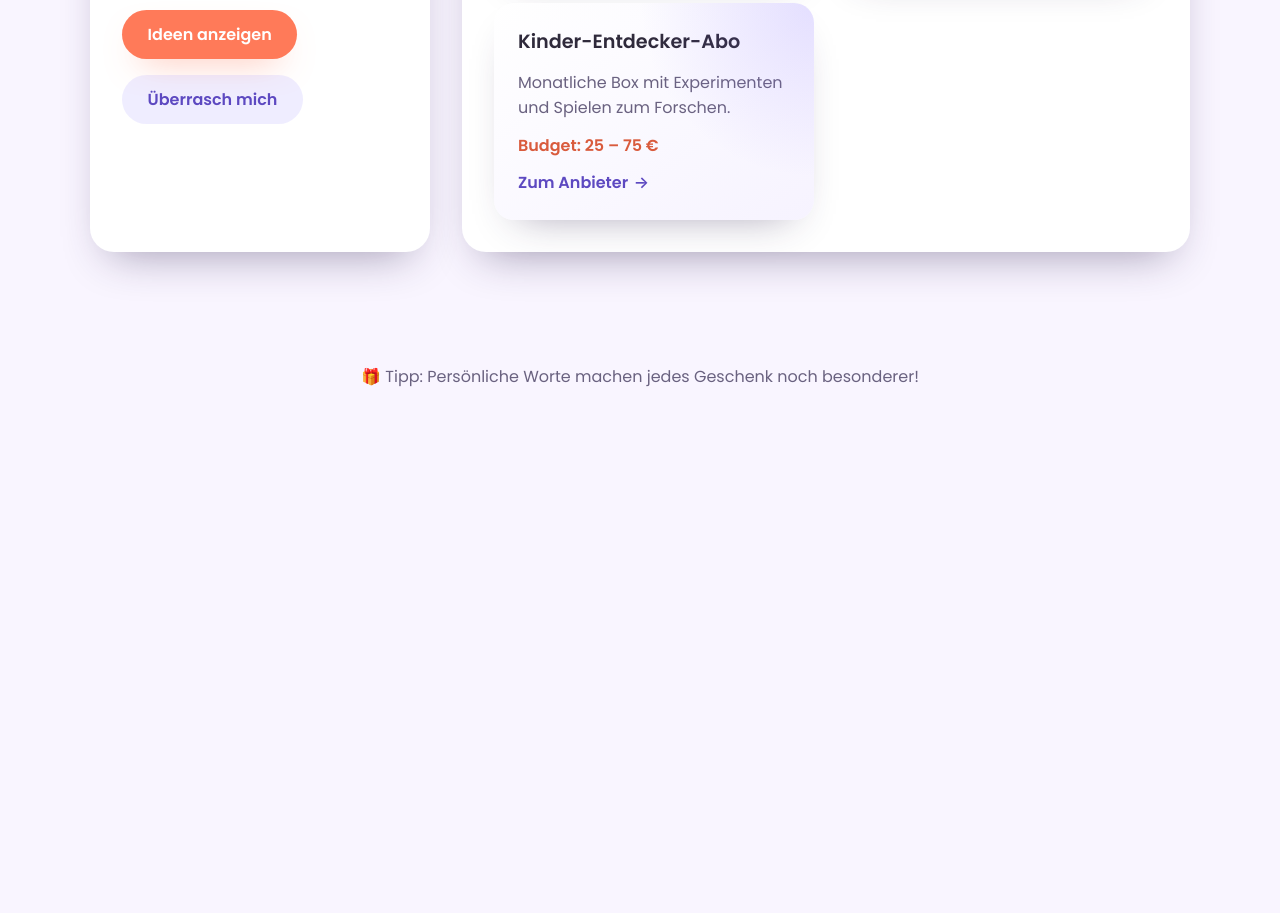
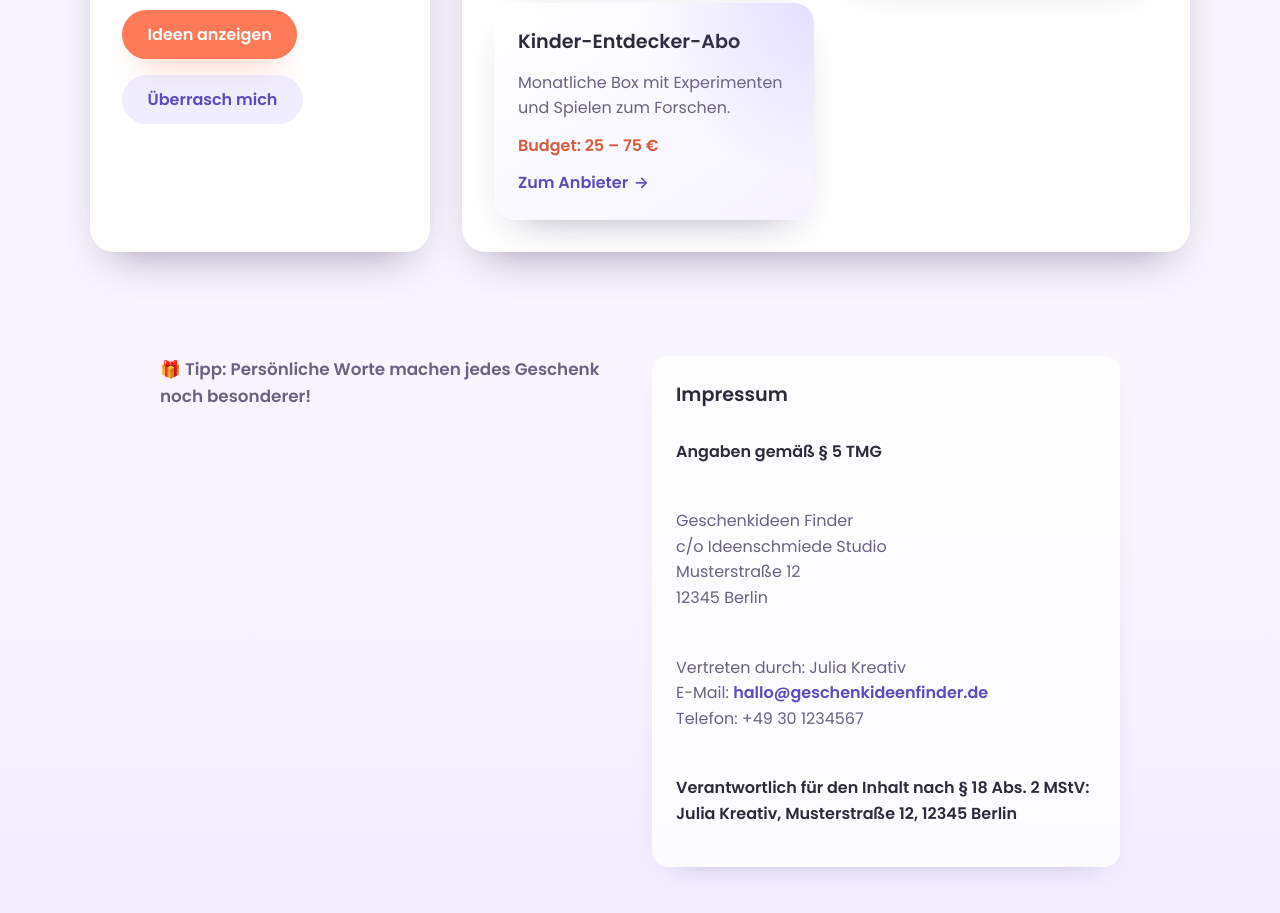
Before and after one commit to Stefannann/Geschenkideenseite-, a plain HTML site: page index.html in a window 1280 px wide. Shown: the part 809-1722 px from the top of the page. Before the commit the page ends 1247 px from the top, so only its background shows below. Drawn offline with Linux system fonts and the light colour scheme.

Commit message:
Add imprint section to footer

```diff
--- a/index.html
+++ b/index.html
@@ -66,8 +66,28 @@
         </section>
     </main>
 
-    <footer class="footer">
-        <p>🎁 Tipp: Persönliche Worte machen jedes Geschenk noch besonderer!</p>
+    <footer class="footer" role="contentinfo">
+        <div class="footer__inner">
+            <p class="footer__tip">🎁 Tipp: Persönliche Worte machen jedes Geschenk noch besonderer!</p>
+            <section class="impressum" aria-labelledby="impressum-heading">
+                <h2 id="impressum-heading">Impressum</h2>
+                <p class="impressum__legal">Angaben gemäß § 5 TMG</p>
+                <p>
+                    Geschenkideen Finder<br>
+                    c/o Ideenschmiede Studio<br>
+                    Musterstraße 12<br>
+                    12345 Berlin
+                </p>
+                <p>
+                    Vertreten durch: Julia Kreativ<br>
+                    E-Mail: <a href="mailto:hallo@geschenkideenfinder.de">hallo@geschenkideenfinder.de</a><br>
+                    Telefon: +49&nbsp;30&nbsp;1234567
+                </p>
+                <p class="impressum__responsibility">
+                    Verantwortlich für den Inhalt nach § 18 Abs. 2 MStV: Julia Kreativ, Musterstraße 12, 12345 Berlin
+                </p>
+            </section>
+        </div>
     </footer>
 
     <script src="script.js"></script>
--- a/style.css
+++ b/style.css
@@ -245,9 +245,66 @@ button.secondary:focus {
 
 .footer {
     margin-top: auto;
-    padding: 2rem 1rem;
+    padding: 2.5rem 1.5rem 3rem;
+    background: linear-gradient(0deg, rgba(127, 105, 255, 0.06), transparent 65%);
+    color: var(--muted);
+}
+
+.footer__inner {
+    max-width: 960px;
+    margin: 0 auto;
+    display: grid;
+    gap: 1.5rem;
+}
+
+.footer__tip {
+    margin: 0;
+    font-weight: 600;
     text-align: center;
-    color: var(--muted);
+}
+
+.impressum {
+    background: rgba(255, 255, 255, 0.8);
+    border-radius: 16px;
+    padding: 1.5rem;
+    box-shadow: 0 12px 30px -22px rgba(44, 30, 76, 0.4);
+    display: grid;
+    gap: 0.75rem;
+}
+
+.impressum h2 {
+    margin: 0;
+    font-size: 1.2rem;
+    color: var(--text);
+}
+
+.impressum__legal,
+.impressum__responsibility {
+    font-weight: 600;
+    color: var(--text);
+}
+
+.footer a {
+    color: #5d49c1;
+    font-weight: 600;
+    text-decoration: none;
+}
+
+.footer a:hover,
+.footer a:focus {
+    text-decoration: underline;
+}
+
+@media (min-width: 720px) {
+    .footer__inner {
+        grid-template-columns: minmax(0, 1fr) minmax(0, 1fr);
+        align-items: start;
+    }
+
+    .footer__tip {
+        text-align: left;
+        font-size: 1.05rem;
+    }
 }
 
 @media (max-width: 960px) {
```
